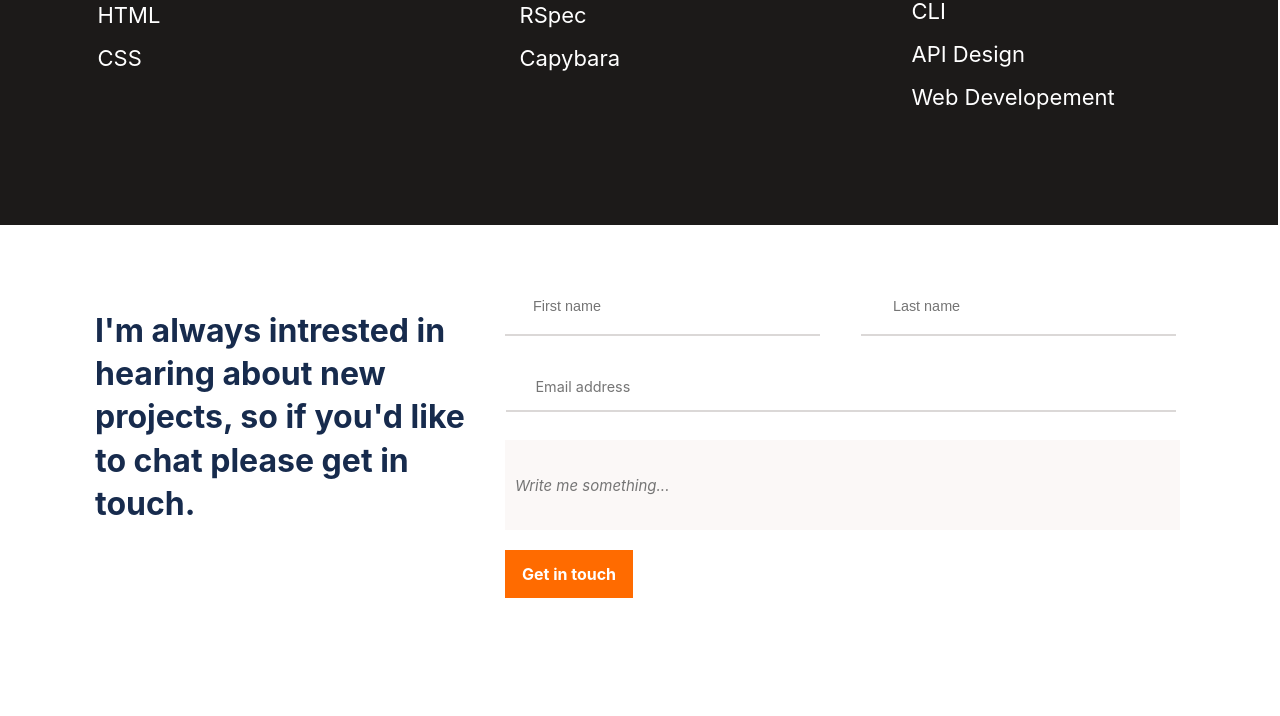
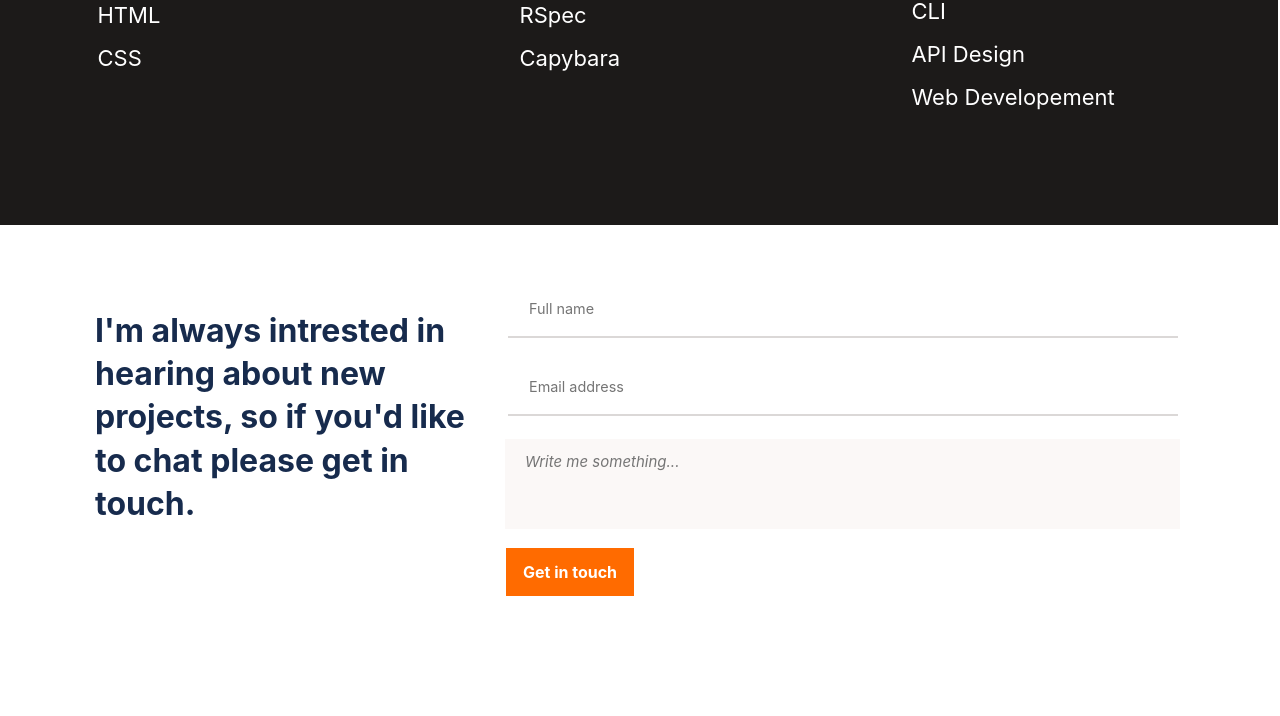
Before and after one commit to pushkar1995/portfolio-website1.0, a website: page index.html in a window 1280 px wide. Shown: the part 3077-3793 px from the top of the page. Drawn offline with Linux system fonts and the light colour scheme; files whose address does not match are found by name; a web font is replaced by a local one.

Commit message:
Fix form

```diff
--- a/index.html
+++ b/index.html
@@ -328,38 +328,25 @@
                 <p class="contactform-headertext">I'm always intrested in hearing about new projects,
                     so if you'd like to chat please get in touch.</p>
             </div>
-            <form class="contactform-container" id="form" action="https://formspree.io/f/myyaqdnr" method="post">
-                <ul class="inputs-wrapper">
-                    <li class="inputFullName">
-                        <input type="text" name="Name" aria-label="fullName" class="fullname-field"
-                            placeholder="Full name" minlength="1" maxlength="30" required />
-                        <div class="namefield-bottomline"></div>
-                    </li>
+            <form class="contactform-container" id="form" action="https://formspree.io/f/mvonenav" method="post">
+                <!-- <li class="inputFullName"> -->
+                <input type="text" name="Name" aria-label="fullName" class="fullname-field" placeholder="Full name"
+                    minlength="1" maxlength="30" required />
+                <div class="namefield-bottomline"></div>
+                <!-- </li> -->
 
-                    <li class="firstNameFieldWrapper">
-                        <input name="Name" type="Text" aria-label="First Name" class="firstNameInputField"
-                            id="firstName" placeholder="First name" maxlength="30" required />
-                        <div class="namefield-bottomline"></div>
-                    </li>
-                    <li class="lastNameFieldWrapper">
-                        <input name="LastName" type="Text" id="lastName" aria-label="Last Name"
-                            class="lastNameInputField" placeholder="Last name" maxlength="30" required />
-                        <div class="namefield-bottomline"></div>
-                    </li>
-
-                    <li class="emailInputField">
-                        <input type="Email" id="Email" name="Email" aria-label="email" class="email-field"
-                            placeholder="Email address" required />
-                        <div class="emailfield-bottomline"></div>
-                    </li>
-                    <li>
-                        <input type="message" name="message" class="writeme-something-field"
-                            placeholder="Write me something..." aria-multiline="1" maxlength="500" required />
-                    </li>
-                    <li class="submit-button-container">
-                        <button type="submit" name="submit" class="getintouch-button">Get in touch</button>
-                    </li>
-                </ul>
+                <!-- <li class="emailInputField"> -->
+                <input type="Email" id="Email" name="Email" aria-label="email" class="email-field"
+                    placeholder="Email address" required />
+                <div class="emailfield-bottomline"></div>
+                <!-- </li> -->
+                <!-- <li> -->
+                <input type="message" name="message" class="writeme-something-field" placeholder="Write me something..."
+                    aria-multiline="1" maxlength="500" required />
+                <!-- </li> -->
+                <!-- <li class="submit-button-container"> -->
+                <button type="submit" name="submit" class="getintouch-button">Get in touch</button>
+                <!-- </li> -->
             </form>
         </div>
 
--- a/style.css
+++ b/style.css
@@ -36,14 +36,6 @@
   }
 
   .secondBackgroundImage-d {
-    display: none;
-  }
-
-  .firstNameFieldWrapper {
-    display: none;
-  }
-
-  .lastNameFieldWrapper {
     display: none;
   }
 }
@@ -592,15 +584,11 @@ ul {
 }
 
 .namefield-bottomline {
+  margin-top: -20px;
   margin-right: 0.1rem;
   margin-left: 0.1rem;
   width: 324px;
   border: 0.01rem solid #dbd8d7;
-}
-
-.emailInputField {
-  margin-bottom: 15px;
-  margin-top: 15px;
 }
 
 .email-field {
@@ -616,6 +604,7 @@ ul {
 }
 
 .emailfield-bottomline {
+  margin-top: -20px;
   margin-right: 0.1rem;
   margin-left: 0.1rem;
   width: 324px;
@@ -691,7 +680,11 @@ ul {
 
 /* Media Queries for Desktop Version */
 
-@media (min-width: 768px) {
+@media (min-width: 769px) and (max-width: 1920px) {
+  body {
+    overflow-x: hidden;
+  }
+
   .logo-container {
     width: 70px;
     height: 16px;
@@ -1205,67 +1198,32 @@ ul {
 
   .contactform-container {
     display: flex;
-  }
-
-  .inputs-wrapper {
-    display: flex;
     padding: 0;
     list-style: none;
     flex-direction: column;
     margin-left: -70px;
   }
 
+  .fullname-field {
+    margin-right: 340px;
+    padding: 5px;
+    padding-left: 20px;
+  }
+
   .namefield-bottomline {
-    margin: 4px -19px 0;
-    width: 315px;
+    margin: -20px -20px 0 -20px;
+    width: 670px;
     border: 1px solid #dbd8d7;
   }
 
-  .inputFullName {
-    display: none;
-  }
-
-  .firstNameFieldWrapper {
-    font-weight: 400;
-    position: absolute;
-    display: flex;
-    flex-direction: column;
-    flex: 1 auto;
-    margin-left: 69px;
-    margin-right: -42px;
-  }
-
-  .firstNameInputField {
-    border: none;
-    width: 300px;
-    height: 48px;
-    font-size: 0.9rem;
-    padding-left: 3%;
-  }
-
-  .lastNameFieldWrapper {
-    margin-left: 425px;
-    margin-right: -15px;
-  }
-
-  .lastNameInputField {
-    border: none;
-    width: 300px;
-    height: 48px;
-    font-size: 0.9rem;
-    padding-left: 3%;
-  }
-
-  .emailInputField {
-    margin: 26px 150px 29px 68px;
-  }
-
   .email-field {
-    padding-left: 2%;
+    margin-right: 340px;
+    padding: 5px;
+    padding-left: 20px;
   }
 
   .emailfield-bottomline {
-    margin: 0 -30px 0 -17px;
+    margin: -20px -20px 0 -20px;
     width: 670px;
     border: 1px solid #dbd8d7;
   }
@@ -1281,7 +1239,9 @@ ul {
     line-height: 24px;
     letter-spacing: 0;
     color: #3c3a39;
-    padding: 10px;
+    padding: 5px;
+    padding-bottom: 50px;
+    padding-left: 20px;
     height: 90px;
     margin: 50px;
     margin-top: -1px;
@@ -1289,8 +1249,8 @@ ul {
   }
 
   .getintouch-button {
-    margin-left: 50px;
-    margin-top: -30px;
+    margin-left: -545px;
+    margin-top: -55px;
   }
 
   .footer-bottom {
```
